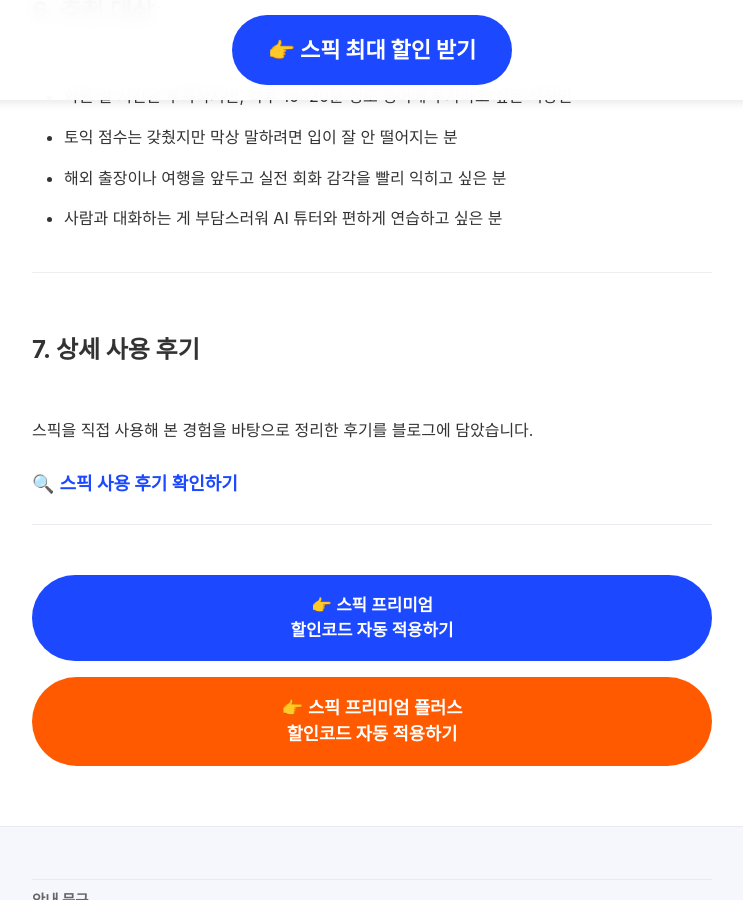
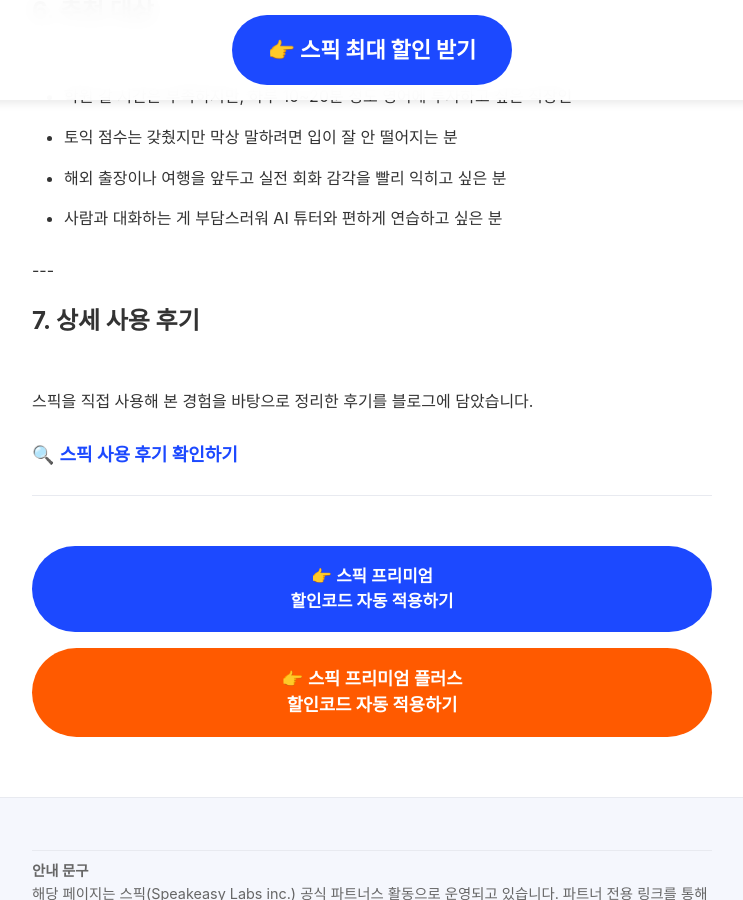
Before and after one commit to kjsjdw/speak_event_page, a Jekyll site: the page built from content/main-page-content.md, in a window 1280 px wide and 900 px high, scrolled down 6078 px. Shown: the whole window, without its empty margins (268-1011 px from the left). Built offline with Jekyll 4.4.1, drawn with Linux system fonts in a browser that asks for light colours; some web fonts are replaced.

Commit message:
Update 07-special-offer.md

```diff
--- a/content/sections/07-special-offer.md
+++ b/content/sections/07-special-offer.md
@@ -8,8 +8,7 @@
       <li>사람과 대화하는 게 부담스러워 AI 튜터와 편하게 연습하고 싶은 분</li>
     </ul>
   </div>
-
-  <hr style="margin: 40px 0; border: 0; border-top: 1px solid #eee;">
+---
 
   <div class="review-link-block" id="review">
     <h2 id="toc-7" style="padding-top: 100px; margin-top: -80px; padding-bottom: 30px;">7. 상세 사용 후기</h2>
```
